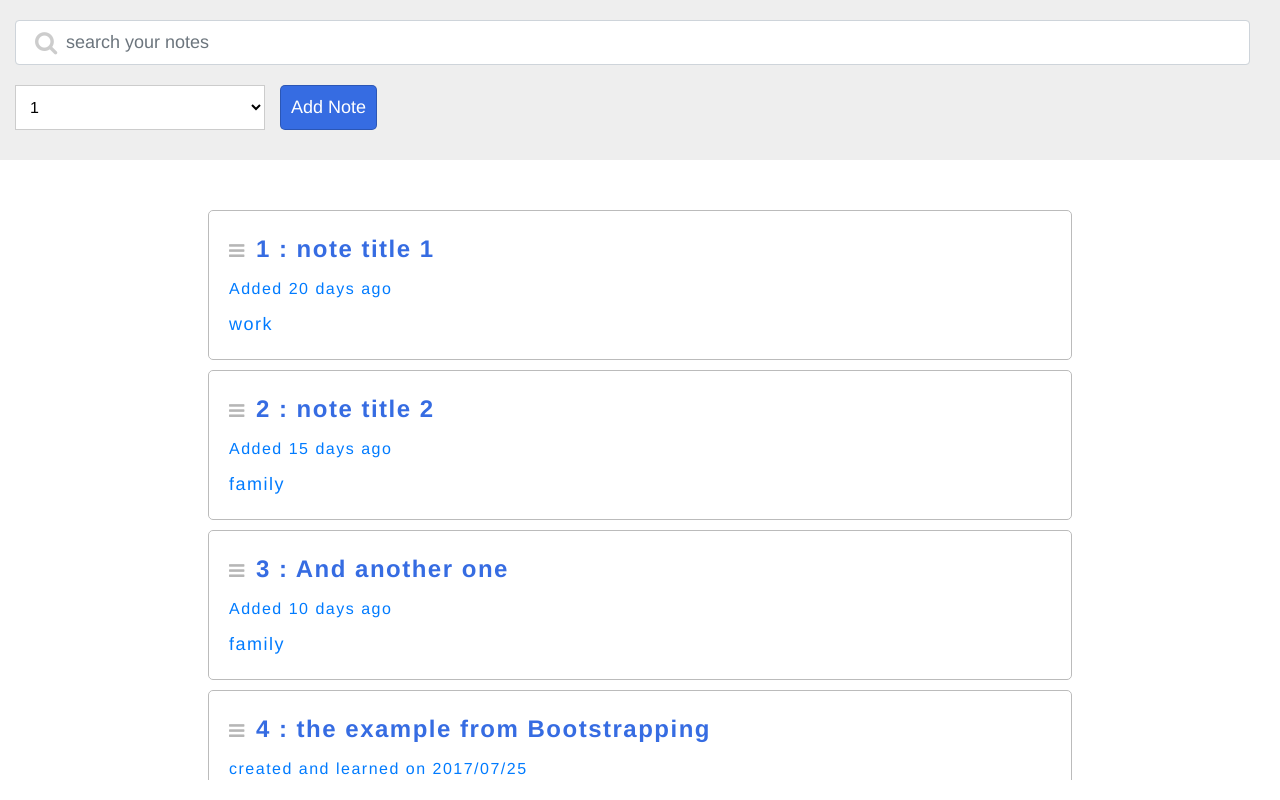
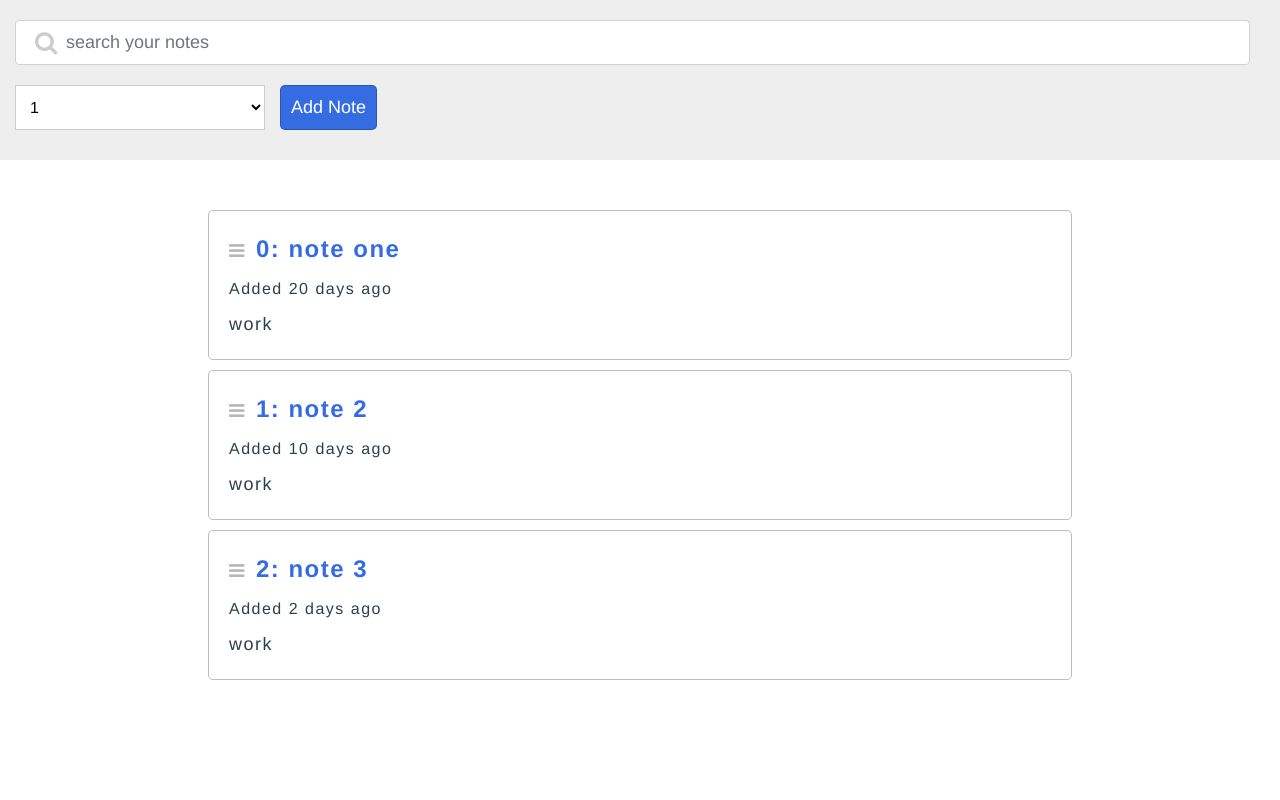
Before and after one commit to yrfang/vuejs-localstorage-note, a Vue app: page /#/ in a window 1280 px wide. Built offline with nearby package versions, Linux system fonts and the light colour scheme; what vue-localstorage would draw is missing.

Commit message:
localstorage object

```diff
--- a/package.json
+++ b/package.json
@@ -11,6 +11,7 @@
   },
   "dependencies": {
     "bootstrap-vue": "^0.19.0",
+    "uuid": "^3.1.0",
     "vue": "^2.3.3",
     "vue-localstorage": "^0.3.0",
     "vue-router": "^2.6.0"
--- /dev/null
+++ b/src/components/CreateNote.vue
@@ -0,0 +1,109 @@
+<template lang="pug">
+.CreateNote
+  header
+    a.backToList
+      span(@click="goBack")
+        i.fa.fa-chevron-left
+      span.menuText Editing Note
+    a(@click="saveNote")
+      button.saveNote Save
+  .content
+    input.title(placeholder="Note title",
+                v-model="note.title")
+    iNput.tag(placeholder="Note tag",
+              v-model="note.tag")
+    textarea(placeholder="Note...",
+             v-model="note.text")
+</template>
+
+<script>
+const uuidV4 = require('uuid/v4');
+
+export default {
+  props: ['id'],
+  data() {
+    return {
+      note: {},
+      noteIndex: -1,
+    }
+  },
+  mounted() {
+    if (this.id) {
+      this.loadNote();
+    }
+  },
+  methods: {
+    saveNote() {
+
+    },
+    loadNote() {
+
+    },
+    goBack() {
+      this.$router.push('/');
+    },
+  }
+}
+</script>
+
+<style lang="sass" scoped>
+header
+  padding: 10px 20px
+  background-color: #eee
+  color: #555
+  font-size: 20px
+  font-weight: 100
+  position: relative
+
+  i.fa.fa-chevron-left
+    margin-right: 20px
+    padding: 10px
+    padding-right: 20px
+    border-right: solid 2px #dbdbdb
+    cursor: pointer
+
+  .menuText
+    color: #36D1DC
+    font-size: 24px
+    font-weight: bold
+
+  button.saveNote
+    border: solid 1px rgba(#000, 0.2)
+    border-radius: 5px
+    background-color: #366ce2
+    color: #fff
+    font-size: 18px
+    padding: 5px 8px
+    cursor: pointer
+    position: absolute
+    top: 10px
+    right: 30px
+    &:focus
+      outline: none
+    &:hover
+      background-color: rgba(#366ce2,0.7)
+
+.content
+  margin-top: 40px
+  margin-left: auto
+  margin-right: auto
+  padding: 10px 20px
+  width: 60%
+  border: solid 1px rgba(#000,0.2)
+  border-radius: 5px
+
+  input, textarea
+    width: 100%
+    margin-top: 10px
+    margin-bottom: 10px
+    padding: 5px 10px
+    border-radius: 5px
+    border: solid 1px rgba(#000,0.2)
+
+  .title
+    font-size: 26px
+
+  textarea
+    font-size: 20px
+    height: 200px
+</style>
--- a/src/components/Note.vue
+++ b/src/components/Note.vue
@@ -2,16 +2,16 @@
 .Note
   header
     a.backToList
-      span(@click="goBack")
+      span(@click="goBack()")
         i.fa.fa-chevron-left
       span.menuText Viewing Note
-    a
+    a(@click="editNote()")
       i.fa.fa-pencil
-    a
+    a(@click="deleteNote()")
       i.fa.fa-trash
   .content
     .title {{ note.title }}
-    .time {{ note.time }}
+    .time 要使用moment.js
     .tag  {{ note.tag }}
     .text {{ note.text }}
 </template>
@@ -25,19 +25,26 @@ export default {
     }
   },
   mounted() {
-    // this.loadNotes();
+    this.loadNote();
   },
   methods: {
     loadNote() {
-      const notes = this.$localStorage.get('notes');
-      this.note = notes.find(note => note.id === this.id);
+      const getLocalNotes = localStorage.getItem('vuejs-note');
+      const notes = JSON.parse(getLocalNotes);
+      this.note = notes[this.id];
       if (!this.note) {
         this.$router.push('/');
       }
     },
     goBack() {
       this.$router.push('/');
-    }
+    },
+    editNote() {
+
+    },
+    deleteNote() {
+
+    },
   },
 }
 </script>
@@ -90,7 +97,7 @@ header
   border-radius: 5px
 
   .title
-    font-size: 26px
+    font-size: 28px
     font-weight: bold
     color: #5B86E5
     padding-top: 10px
@@ -103,7 +110,7 @@ header
     padding-bottom: 5px
 
   .tag
-    font-size: 18px
+    font-size: 16px
     padding-top: 5px
     padding-bottom: 5px
 
--- a/src/components/NoteList.vue
+++ b/src/components/NoteList.vue
@@ -7,7 +7,7 @@
     .row
       select.tagSelect
         option(v-for="i in 5") {{i}}
-      button.addNote Add Note
+      button.addNote(@click="createNote") Add Note
   .items
     ul
       li(v-for="(note,id) in notes")
@@ -29,15 +29,35 @@ export default {
   },
   methods: {
     loadNotes() {
-      var testData = [
-        { title: 'note title 1', meta: 'Added 20 days ago', text: 'the example from Bootstrapping', tag: 'work' },
-        { title: 'note title 2', meta: 'Added 15 days ago', text: 'the example from Bootstrapping', tag: 'family' },
-        { title: 'And another one', meta: 'Added 10 days ago', text: 'the example', tag: 'family' },
-        {title: 'the example from Bootstrapping', meta: 'created and learned on 2017/07/25', tag: 'important'},
-        { title: 'And another one', meta: 'Added 10 days ago', text: 'the example', tag: 'family' }
+      const testData = [
+        {
+          title: 'note one',
+          meta: "Added 20 days ago",
+          tag: "work",
+          text: "the first record",
+        },
+        {
+          title: 'note 2',
+          meta: "Added 10 days ago",
+          tag: "work",
+          text: "the 2 record",
+        },
+        {
+          title: 'note 3',
+          meta: "Added 2 days ago",
+          tag: "work",
+          text: "the 3 record",
+        },
       ];
-      // console.log(testData);
       this.notes = testData;
+
+      localStorage.setItem('vuejs-note', JSON.stringify(this.notes));
+
+      const notes = localStorage.getItem('vuejs-note');
+      // console.log(this.notes);
+    },
+    createNote() {
+      this.$router.push('new');
     }
   },
 }
--- a/src/components/NoteListItems.vue
+++ b/src/components/NoteListItems.vue
@@ -1,11 +1,11 @@
 <template lang="pug">
 .NoteListItems
-  router-link(:to="{ name: 'View Note', params: { id } }")
   .noteContainer
     .topper
       i.fa.fa-bars
       span
-          a.title(href="#") {{id+1}} : {{ note.title }}
+        router-link(:to="{ name: 'View Note', params: { id } }")
+          a.title(href="#") {{id}}: {{ note.title }}
     .time {{ note.meta }}
     .tag {{ note.tag }}
 </template>
--- a/src/router/index.js
+++ b/src/router/index.js
@@ -4,6 +4,7 @@ import VueLocalStorage from 'vue-localstorage';
 
 import NoteList from '@/components/NoteList';
 import Note from '@/components/Note';
+import CreateNote from '@/components/CreateNote';
 
 Vue.use(Router);
 Vue.use(VueLocalStorage);
@@ -21,5 +22,16 @@ export default new Router({
       component: Note,
       props: true,
     },
+    {
+      path: '/edit/:id',
+      name: 'Edit Note',
+      component: CreateNote,
+      props: true,
+    },
+    {
+      path: '/new',
+      name: 'Create Note',
+      component: CreateNote,
+    }
   ]
 })
```
Also changed, not shown: 1 other file (tests, documents, lock files or other folders). Lines whose indentation alone changed are shown as unchanged.
